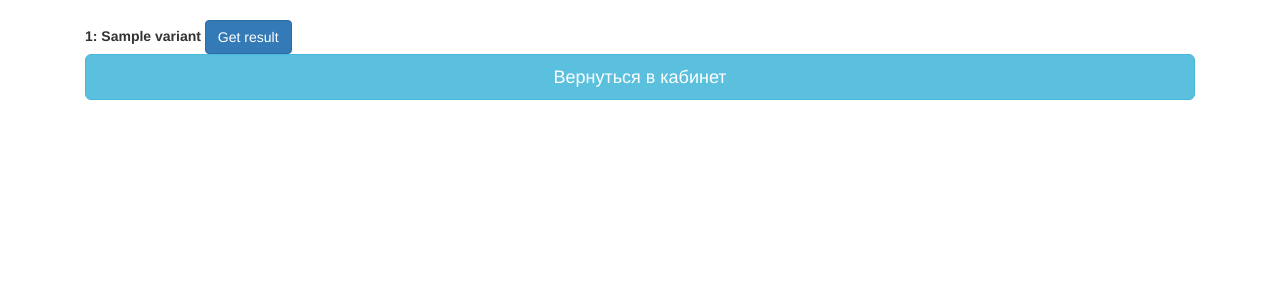
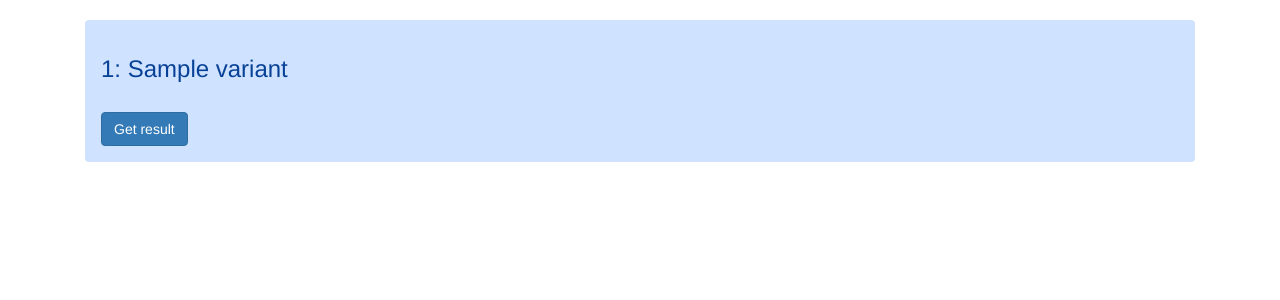
Before and after one commit to ZinixZay/Testing-Site-LMS, a Flask app: template templates/variants.html in a window 1280 px wide. Shown: the part 62-362 px from the top of the page. Run offline with Flask 3, Linux system fonts and the light colour scheme; the template is opened without the code that fills it: most values are stand-ins (such as "Sample title", 1, 10 or a date in 2020); some libraries are stand-ins or nearby versions.

Commit message:
design improved

```diff
--- a/templates/variants.html
+++ b/templates/variants.html
@@ -2,9 +2,11 @@
 
 {% block content %}
     {% for var in variants %}
-        <label for="floatingInput">{{loop.index}}: {{var.title}}</label>
-        <a href="/result/{{ loop.index }}" class="btn btn-primary">Get result</a>
+        <div class="alert alert-primary">
+            <h3>{{loop.index}}: {{var.title}}</h3>
+            <br>
+            <a href="/result/{{ loop.index }}" class="btn btn-primary">Get result</a>
+        </div>
         <br>
     {% endfor %}
-    <a type="button" href="/" class="btn btn-info center-block btn-lg">Вернуться в кабинет</a>
 {% endblock %}
```
